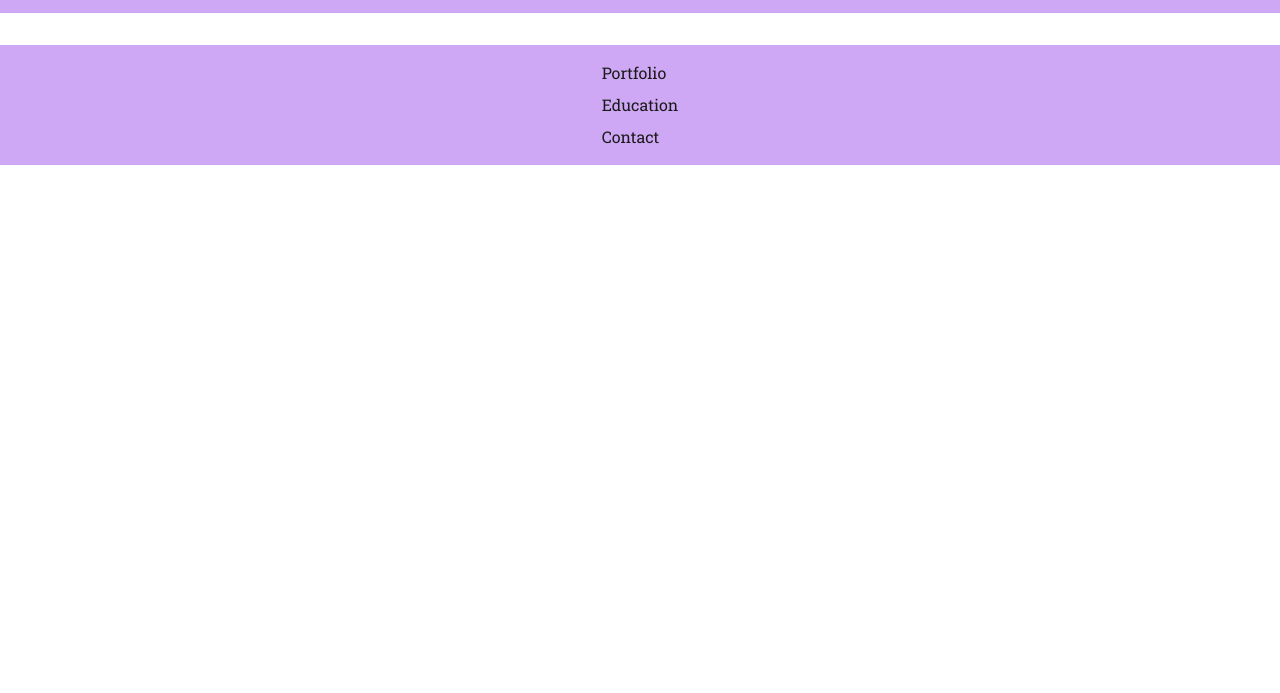
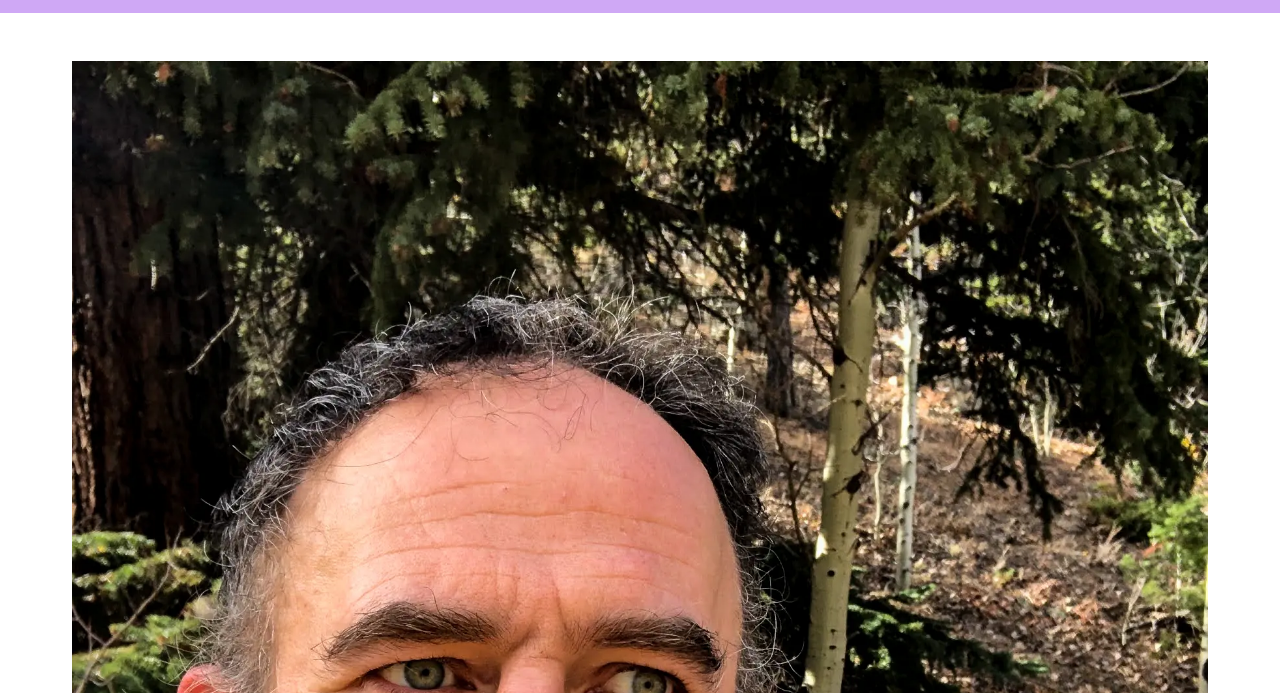
Before and after one commit to AlekseiSaunders/alekseiSaunders_personalSite, a plain HTML site: page index.html in a window 1280 px wide. Shown: the part 107-800 px from the top of the page. Drawn offline with nearby package versions, Linux system fonts and the light colour scheme.

Commit message:
add main and headshot section

```diff
--- a/index.html
+++ b/index.html
@@ -13,6 +13,8 @@
 		href="https://fonts.googleapis.com/css2?family=Open+Sans:wght@300;400;500;700&family=Roboto+Slab:wght@200;400;500;700&family=Ubuntu+Mono:wght@400;700&display=swap">
 	<title>Aleksei Saunders - Computer Programmer</title>
 </head>
+
+<body>
 	<header>
 		<nav class="container">
 			<div class="logo">
@@ -25,8 +27,18 @@
 			</div>
 		</nav>
 	</header>
+	<main>
+		<section class="container intro">
+			<div>
+				<picture class="container_headshot">
+					<source class="headshot" type="image/webp" srcset="./resources/graphics/alex_looking_side.webp">
+					<img class="headshot" src="./resources/graphics/alex_looking_side.jpg"
+						alt="Aleksei Saunders looking off to side">
+				</picture>
+			</div>
+		</section>
+	</main>
 
-<body>
 	<footer>
 		<nav class="container">
 			<div class="nav_container">
```
Lines whose indentation alone changed are shown as unchanged.
